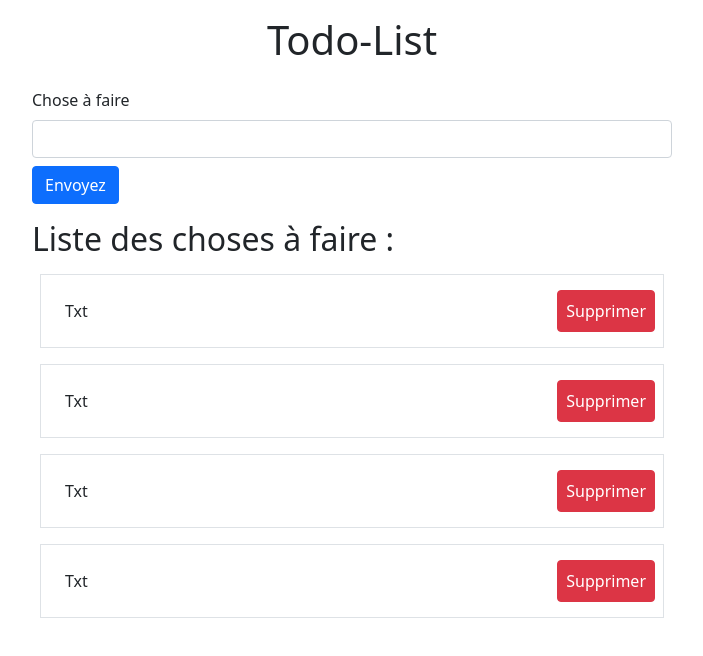
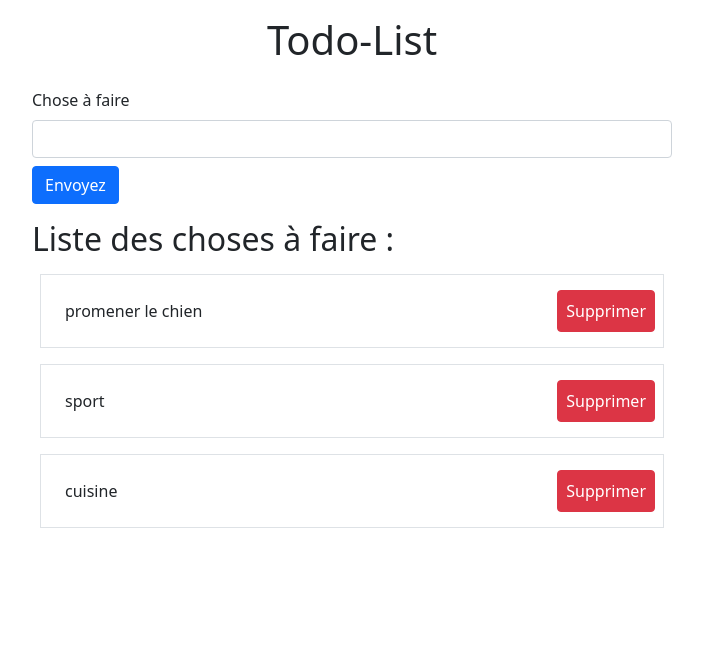
Before and after one commit to g-veronika/React-To-Do-List, a React (Create React App) app in the folder react-app/: page / in a window 1280 px wide. Shown: the top 656 px of the page, without its empty margins (288-991 px from the left). Built offline with nearby package versions, Linux system fonts and the light colour scheme.

Commit message:
creation state + list return

```diff
--- a/react-app/src/Components/Form.js
+++ b/react-app/src/Components/Form.js
@@ -3,6 +3,12 @@
 
 export default function Form() {
 
+    const [dataArr, setDataArr] = useState([
+        {txt: "promener le chien"},
+        {txt: "sport"},
+        {txt: "cuisine"},
+
+    ])
 
     return (
         <div className="m-auto px4 col12 col-sm-10 col-lg-6">
@@ -14,11 +20,14 @@
 
             <h2>Liste des choses à faire : </h2>
             <ul className="list-group">
-                <Item />
-                <Item />
-                <Item />
-                <Item />
-
+                {dataArr.map((item, index) => {
+                    return (
+                        <Item
+                        txt={item.txt}
+                        key={index}
+                        />
+                    )
+                })}
             </ul>
         </div>
     )
--- a/react-app/src/Components/Item.js
+++ b/react-app/src/Components/Item.js
@@ -1,7 +1,11 @@
-export default function Item() {
+export default function Item(props) {
+
+
+
+
     return (
         <li className="border d-flex justify-content-between align-items-center  p-2 m-2">
-            <div className="p-3">Txt</div>
+            <div className="p-3">{props.txt}</div>
             <button className="btn btn-danger p-2 h-50">Supprimer</button>
         </li>
         )
```
